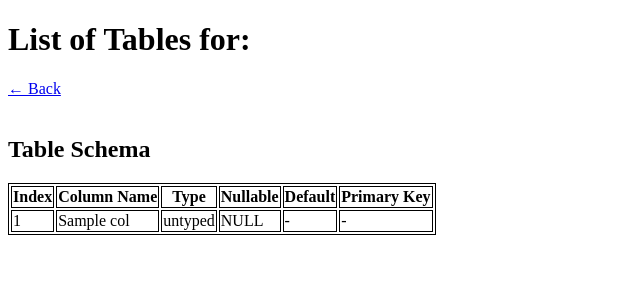
After one commit to nicholasp166/sqlite-api, a FastAPI app: template src/templates/table.html in a window 1280 px wide. The commit adds this page. Shown: the top 300 px of the page, without its empty margins (0-640 px from the left). Run offline with FastAPI, Linux system fonts and the light colour scheme; the template is opened without the code that fills it: most values are stand-ins (such as "Sample title", 1, 10 or a date in 2020).

Commit message:
more table related functions, added new template

```diff
--- a/src/main.py
+++ b/src/main.py
@@ -41,6 +41,19 @@ async def createDatabase(dbName: str):
     DBService.create(dbName)
     return RedirectResponse(url=f"/database/{dbName}", status_code=303)
 
+@app.get("/database/{dbName}/{tableName}")
+async def getTable(dbName: str, request: Request, tableName:str):
+    try:
+        with DBService(dbName) as dbs:
+            tableSchema = tableSchema = dbs.executeSQL(f"PRAGMA table_info('{tableName}')")
+        return templates.TemplateResponse("table.html", {
+            "request":request,
+            "table": tableSchema,
+            "dbName":dbName
+        })
+    except Exception as e:
+        return {"error": str(e)}
+        #return RedirectResponse(url="/", status_code=303)
 
 @app.get("/database/{dbName}")
 async def getDatabase(dbName: str, request: Request):
@@ -49,11 +62,13 @@ async def getDatabase(dbName: str, request: Request):
             tables = dbs.getAlltables()
         return templates.TemplateResponse("database.html", {
             "request":request,
-            "database": tables
+            "database": tables,
+            "dbName": dbName
         })
     except:
         return RedirectResponse(url="/", status_code=303)
 
+
 @app.get("/health")
 async def health_check():
     return {"status": "ok"}
--- /dev/null
+++ b/src/templates/table.html
@@ -0,0 +1,45 @@
+<!doctype html>
+<html lang="en">
+  <head>
+    <meta charset="UTF-8" />
+    <meta name="viewport" content="width=device-width, initial-scale=1.0" />
+    <title>Document</title>
+  </head>
+  <style>
+    table,
+    td,
+    th {
+      border: 1px solid black;
+    }
+  </style>
+  <body>
+    <h1>List of Tables for:</h1>
+    <a href="/">&#x2190; Back</a> <br /><br />
+
+    <h2>Table Schema</h2>
+    <table>
+      <thead>
+        <tr>
+          <th>Index</th>
+          <th>Column Name</th>
+          <th>Type</th>
+          <th>Nullable</th>
+          <th>Default</th>
+          <th>Primary Key</th>
+        </tr>
+      </thead>
+      <tbody>
+        {% for col in table %}
+        <tr>
+          <td>{{ col[0] }}</td>
+          <td>{{ col[1] }}</td>
+          <td>{{ col[2] or 'untyped' }}</td>
+          <td>{{ 'NOT NULL' if col[3] else 'NULL' }}</td>
+          <td>{{ col[4] or '-' }}</td>
+          <td>{{ 'YES' if col[5] else '-' }}</td>
+        </tr>
+        {% endfor %}
+      </tbody>
+    </table>
+  </body>
+</html>
```
Also changed, not shown: src/services/dbservice.py (+28 -19 lines), src/templates/database.html (+9 -4 lines), src/templates/index.html (+7 -5 lines), 1 other file.
